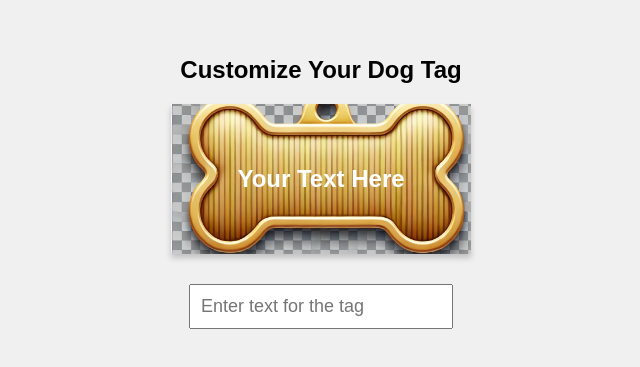
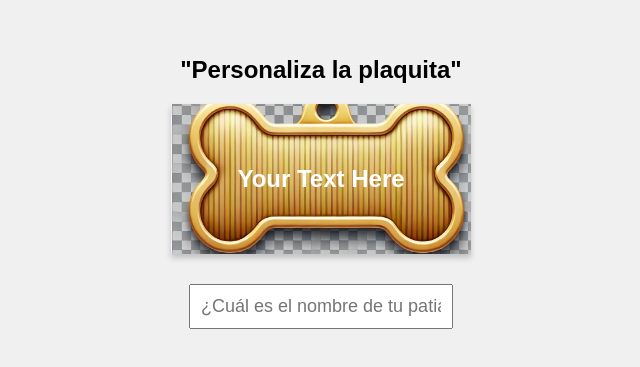
Before and after one commit to Aymerich03/P-Unique, a plain HTML site: page index.html in a window 1280 px wide. Shown: the part 217-584 px from the top of the page, without its empty margins (319-959 px from the left). Drawn offline with Linux system fonts and the light colour scheme.

Commit message:
Update index.html
Mejora de textos

```diff
--- a/index.html
+++ b/index.html
@@ -49,18 +49,18 @@
 </head>
 <body>
     <div class="container">
-        <h2>Customize Your Dog Tag</h2>
+        <h2> "Personaliza la plaquita" </h2>
         <div class="dog-tag">
             <div id="tagText" class="tag-text">Your Text Here</div>
         </div>
-        <input type="text" id="textInput" placeholder="Enter text for the tag" maxlength="15" oninput="updateText()">
+        <input type="text" id="textInput" placeholder="¿Cuál es el nombre de tu patiamigo o patiamiga?" maxlength="15" oninput="updateText()">
     </div>
 
     <script>
         function updateText() {
             const textInput = document.getElementById('textInput').value;
             const tagText = document.getElementById('tagText');
-            tagText.textContent = textInput || "Your Text Here";
+            tagText.textContent = textInput || "";
         }
     </script>
 </body>
```
